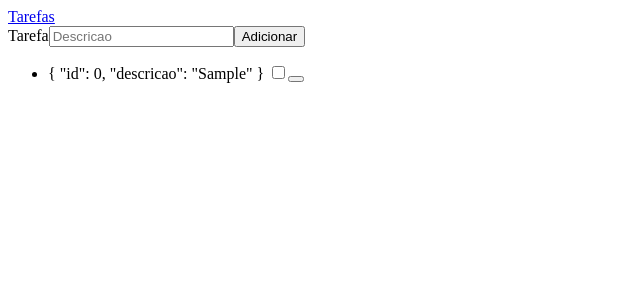
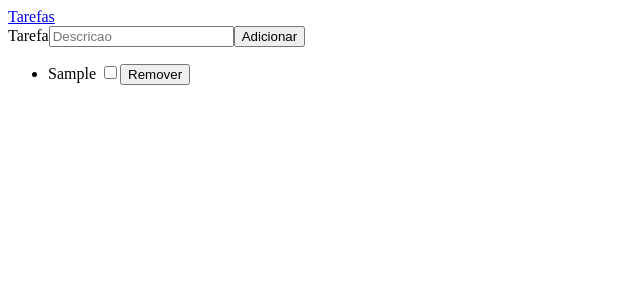
Before and after one commit to marlapablianny/Todolist-frontend, a Vue app: page / in a window 1280 px wide. Both pictures are taken after typing "Sample" into the empty fields and a click on the button "Adicionar". Shown: the top 300 px of the page, without its empty margins (0-640 px from the left). Built offline with nearby package versions, Linux system fonts and the light colour scheme.

Commit message:
Finalizando concluida sem api rest

```diff
--- a/src/App.vue
+++ b/src/App.vue
@@ -8,17 +8,19 @@
     <div class="container">
       <form v-on:submit.prevent="add">
         <label>Tarefa</label>
-        <input type="text" placeholder="Descricao" v-model="descricao_tarefa"/>
+        <input type="text" placeholder="Descricao" v-model="descricao_tarefa" />
         <button value="salvar">Adicionar</button>
       </form>
       <div>
         <ul>
           <li
             v-for="(tarefa, index) in tarefas"
-            v-bind:key="index">
-            {{ tarefa }}
-            <input type="checkbox" v-model="concluida">
-            <button type="submit" value="salvar" v-on:click="remover(index)"></button>
+            v-bind:key="index"
+            v-bind:class="{ marcado: tarefa.checked }"
+          >
+            {{ tarefa.descricao }}
+            <input type="checkbox" v-on:click="check(index)" v-model="tarefa.checked" />
+            <button value="salvar" v-on:click="remover(index)">Remover</button>
           </li>
         </ul>
       </div>
@@ -31,41 +33,30 @@ export default {
   name: "App",
   data: function () {
     return {
+      descricao_tarefa: "",
       tarefas: [],
-      id: 0,
-      concluida: 0,
-
     };
   },
   methods: {
     remover: function (index) {
       return this.tarefas.splice(index, 1);
     },
-    add: function(){
+    add: function () {
       this.tarefas.push({
-        id: this.id++,
-        descricao: this.descricao_tarefa
-      })
-      this.descricao_tarefa = ''
+        descricao: this.descricao_tarefa,
+        checked: false,
+      });
+      this.descricao_tarefa = "";
     },
-    //concluida: function (index) {
-      //const tarefa = this.tarefas[index];
-
-     // tarefa.concluida = !tarefa.concluida;
-      //this.remove(index);
-      //if (tarefa.concluida) {
-        //this.tarefas.push(tarefa);
-      //} else {
-       // this.tarefas.splice(0, 0, tarefa);
-      //}
-    //},
-    //remove(index) {
-      //this.tarefas.splice(index, 1);
-    //},
+    check: function (index) {
+      this.tarefas[index].checked = !this.tarefas[index].checked;
+    },
   },
-
 };
 </script>
 
 <style>
+.marcado {
+  background: rgb(31, 109, 83);
+}
 </style>
```
